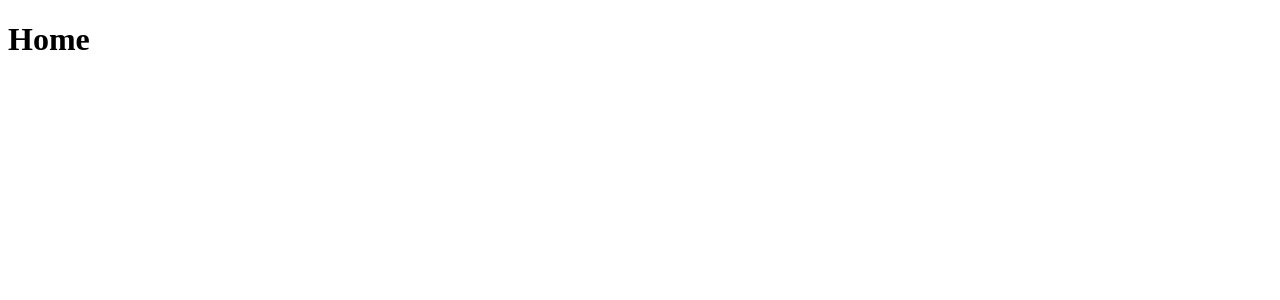
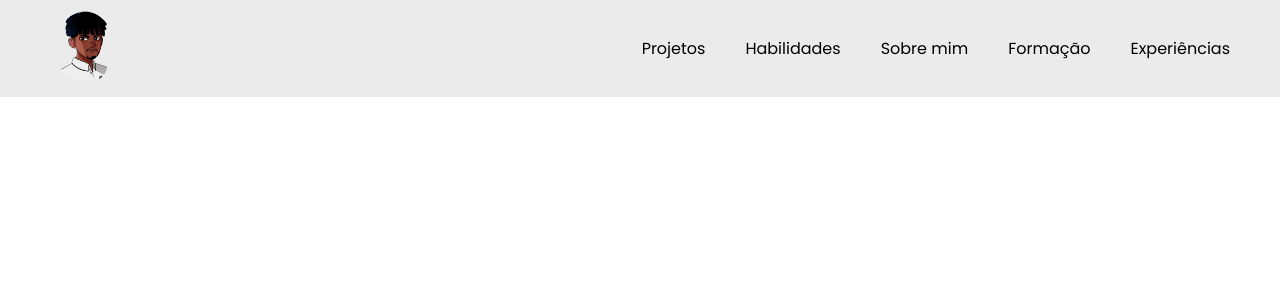
Before and after one commit to PedroFiel/Portfolio-PedroFiel, a React (Vite) app: page / in a window 1280 px wide. Shown: the top 300 px of the page. Built offline with nearby package versions, Linux system fonts and the light colour scheme.

Commit message:
feat: importando fonts e configurando estrutura header

```diff
--- a/index.html
+++ b/index.html
@@ -2,9 +2,14 @@
 <html lang="en">
   <head>
     <meta charset="UTF-8" />
-    <link rel="icon" type="image/svg+xml" href="#" />
+    <link rel="icon" type="image/svg+xml" href="./src/assets/logo_pedro.png" />
     <meta name="viewport" content="width=device-width, initial-scale=1.0" />
-    <title>Portifólio - Pedro Fiel</title>
+    <link rel="preconnect" href="https://fonts.googleapis.com">
+    <link rel="preconnect" href="https://fonts.gstatic.com" crossorigin>
+    <link
+    href="https://fonts.googleapis.com/css2?family=Poppins:ital,wght@0,100;0,200;0,300;0,400;0,500;0,600;0,700;0,800;0,900;1,100;1,200;1,300;1,400;1,500;1,600;1,700;1,800;1,900&display=swap"
+    rel="stylesheet">
+    <title>Portfólio - Pedro Fiel</title>
   </head>
   <body>
     <div id="root"></div>
--- /dev/null
+++ b/src/components/Header/index.jsx
@@ -0,0 +1,26 @@
+import './style.css';
+import logoPedro from '../../assets/logo_pedro.png';
+
+
+function Header() {
+    return (
+        <header className="header">
+            <div className="container">
+                <div className="logo-container">
+                    <img src={logoPedro} alt="Imagem Desenhada de Pedro" className="logo" />
+                </div>
+                <nav className="menu" aria-label="Main Navigation">
+                    <ul className="menu-list">
+                        <li className="menu-item"><a href="#" className="menu-link">Projetos</a></li>
+                        <li className="menu-item"><a href="#" className="menu-link">Habilidades</a></li>
+                        <li className="menu-item"><a href="#" className="menu-link">Sobre mim</a></li>
+                        <li className="menu-item"><a href="#" className="menu-link">Formação</a></li>
+                        <li className="menu-item"><a href="#" className="menu-link">Experiências</a></li>
+                    </ul>
+                </nav>
+            </div>
+        </header>
+    );
+}
+
+export default Header;
--- /dev/null
+++ b/src/components/Header/style.css
@@ -0,0 +1,48 @@
+.header {
+    width: 100%;
+    padding: 10px 50px;
+    background-color: #ebebeb;
+
+    .container {
+        max-width: 1440px;
+        width: 100%;
+        margin: 0 auto;
+        display: flex;
+        align-items: center;
+        justify-content: space-between;
+
+        .logo-container {
+
+
+            .logo {
+                max-width: 70px;
+                height: auto;
+            }
+        }
+
+        .menu {
+
+            .menu-list {
+                display: flex;
+                flex-direction: row;
+                gap: 20px;
+                list-style: none;
+                margin: 0;
+                padding: 0;
+
+                .menu-item {
+                    margin-left: 20px;
+
+                    .menu-link {
+                        text-decoration: none;
+                        color: #000;
+
+                        &:hover {
+                            color: #fff;
+                        }
+                    }
+                }
+            }
+        }
+    }
+}
--- a/src/pages/home/index.jsx
+++ b/src/pages/home/index.jsx
@@ -1,10 +1,11 @@
+import Header from '../../components/Header';
 import './style.css';
 
 function Home() {
     return (
-        <div>
-            <h1>Home</h1>
-        </div>
+        <>
+            <Header />
+        </>
     );
 }
 
--- a/src/styles/globalStyles.css
+++ b/src/styles/globalStyles.css
@@ -0,0 +1,11 @@
+* {
+    margin: 0;
+    padding: 0;
+    box-sizing: border-box;
+}
+
+body {
+    min-height: 100vh;
+    height: 100vh;
+    font-family: "Poppins", sans-serif;
+}
```
Also changed, not shown: src/assets/logo_pedro.png (added).
